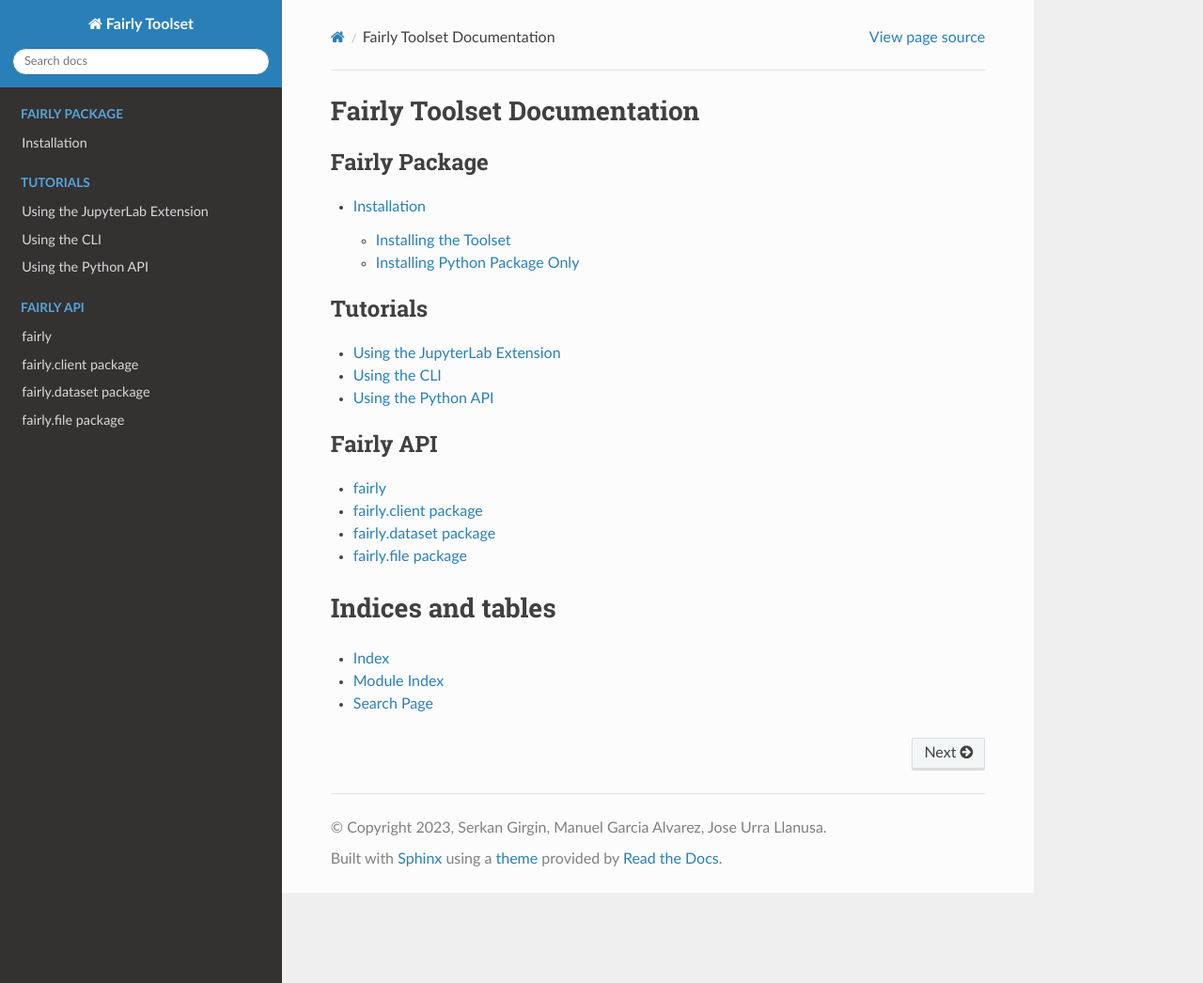
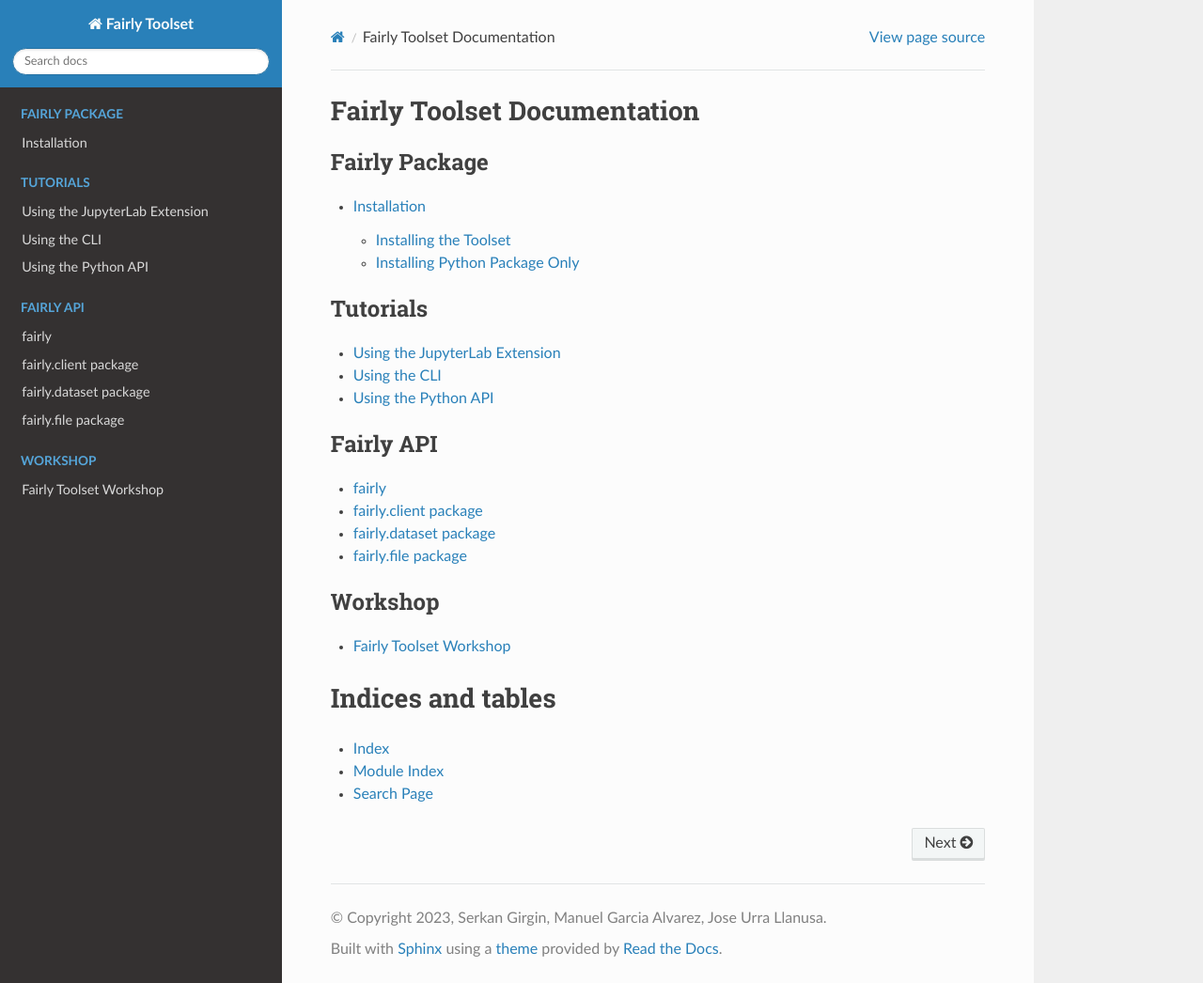
Before and after one commit to ITC-CRIB/fairly, a Sphinx documentation site: the page built from docs/index.rst, in a window 1280 px wide and 1046 px high. Shown: the whole window at 94% size. Built offline with Sphinx 7.4.7 and the Read the Docs theme 2.0.0, drawn with Linux system fonts in a browser that asks for light colours.

Commit message:
add workshop resources

```diff
--- a/docs/index.rst
+++ b/docs/index.rst
@@ -29,6 +29,13 @@
    api/fairly.dataset
    api/fairly.file
 
+.. toctree::
+   :maxdepth:  1
+   :caption: Workshop
+
+   tutorials/workshop
+
+
 Indices and tables
 ==================
 
--- /dev/null
+++ b/docs/tutorials/workshop.rst
@@ -0,0 +1,4 @@
+Fairly Toolset Workshop
+""""""""""""""""""""""""
+
+`Resources for the workshop <https://hackmd.io/s9JTIbPARYWdETF6xXVH1Q>`_
```
